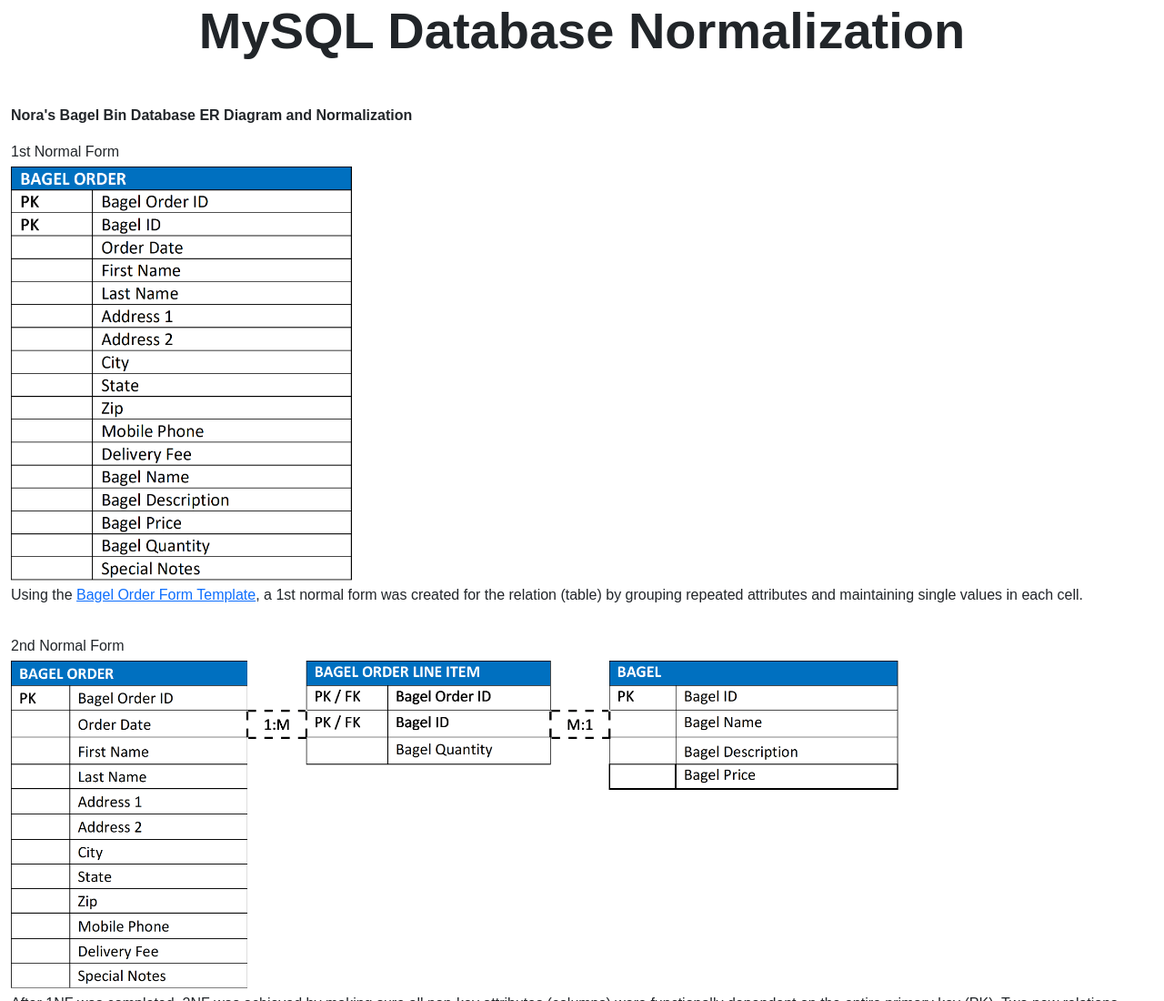
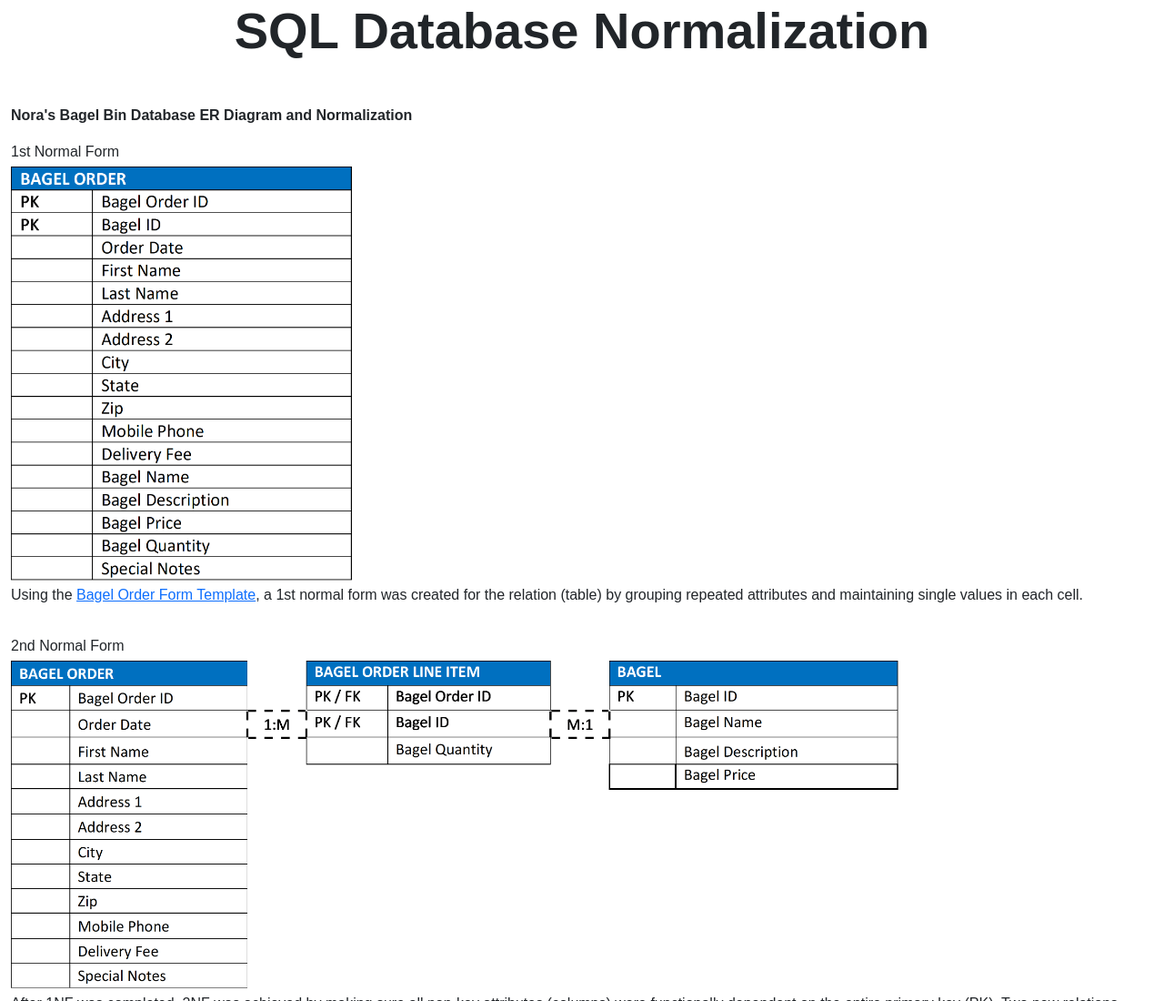
Before and after one commit to RJ816/MySQL-Database, a plain HTML site: page index.html in a window 1280 px wide. Shown: the top 1100 px of the page at 91% size. Drawn offline with nearby package versions, Linux system fonts and the light colour scheme.

Commit message:
Update index.html

```diff
--- a/index.html
+++ b/index.html
@@ -7,12 +7,12 @@
 <meta name="viewport" content="width=device-width, initial-scale=1.0">
 <link href="https://cdn.jsdelivr.net/npm/bootstrap@5.3.0-alpha1/dist/css/bootstrap.min.css" rel="stylesheet" integrity="sha384-GLhlTQ8iRABdZLl6O3oVMWSktQOp6b7In1Zl3/Jr59b6EGGoI1aFkw7cmDA6j6gD" crossorigin="anonymous">
 <link rel="stylesheet" href="files/styles.css">
-<title>MySQL Database Normalization</title>
+<title>SQL Database Normalization</title>
 </head>
 
 <body class="container-fluid">
 
-  <div class="row display-4 justify-content-center fw-bolder mb-5">MySQL Database Normalization</div>
+  <div class="row display-4 justify-content-center fw-bolder mb-5">SQL Database Normalization</div>
 
   <div class="row fw-bold p-0 m-0 mb-3">Nora&#39;s Bagel Bin Database ER Diagram and Normalization</div>
   <div class="row p-0 m-0 mb-1">1st Normal Form</div>
```
